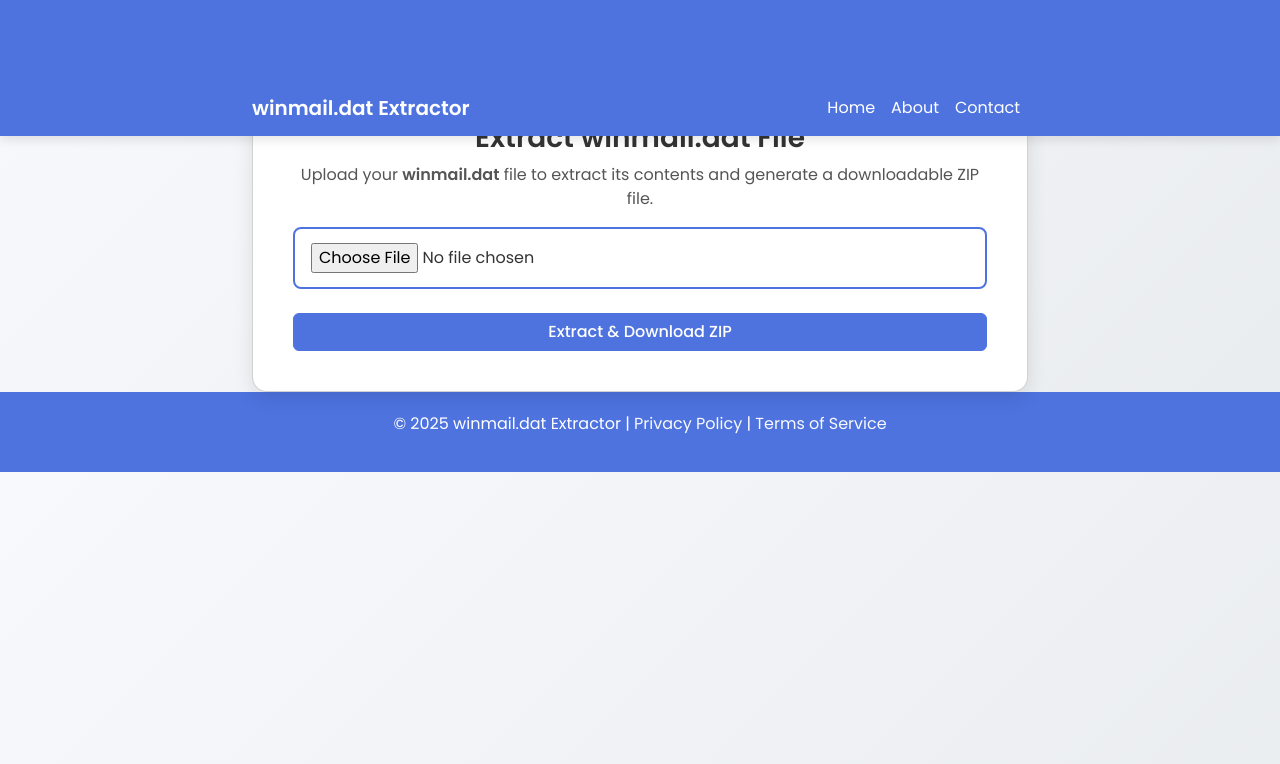
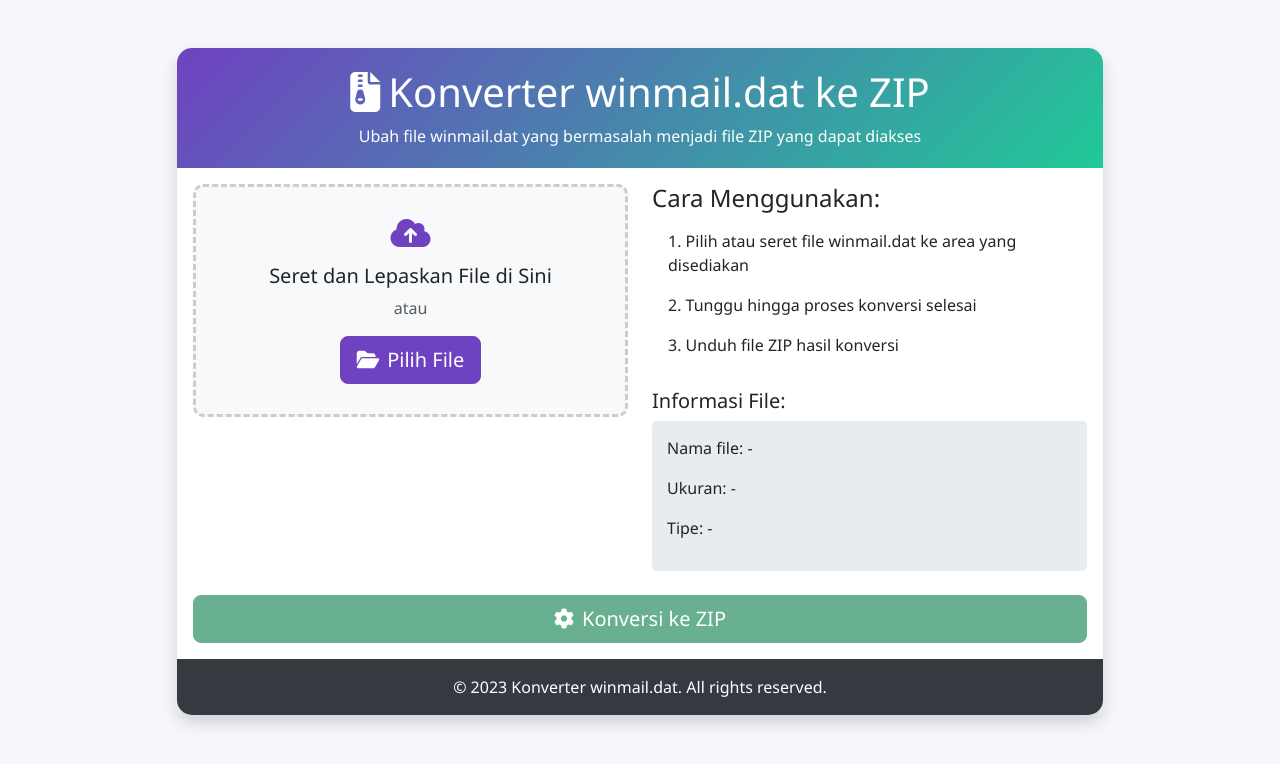
Before and after one commit to fs-andriann/fs-andriann.github.io, a plain HTML site: page index.html in a window 1280 px wide. Drawn offline with nearby package versions, Linux system fonts and the light colour scheme.

Commit message:
Update index.html

```diff
--- a/index.html
+++ b/index.html
@@ -1,242 +1,321 @@
 <!DOCTYPE html>
-<html lang="en">
+<html lang="id">
 <head>
     <meta charset="UTF-8">
     <meta name="viewport" content="width=device-width, initial-scale=1.0">
-  <title>Extract winmail.dat</title>
-  <!-- Bootstrap 5 CSS -->
-  <link href="https://cdn.jsdelivr.net/npm/bootstrap@5.3.0-alpha1/dist/css/bootstrap.min.css" rel="stylesheet">
-  <!-- Google Fonts -->
-  <link href="https://fonts.googleapis.com/css2?family=Poppins:wght@400;500;600&display=swap" rel="stylesheet">
+    <title>Konverter winmail.dat ke ZIP</title>
+    <link href="https://cdn.jsdelivr.net/npm/bootstrap@5.3.0/dist/css/bootstrap.min.css" rel="stylesheet">
+    <link rel="stylesheet" href="https://cdnjs.cloudflare.com/ajax/libs/font-awesome/6.4.0/css/all.min.css">
     <style>
+        :root {
+            --primary-color: #6f42c1;
+            --secondary-color: #20c997;
+            --dark-color: #343a40;
+            --light-color: #f8f9fa;
+        }
+
         body {
-      background: linear-gradient(135deg, #f8f9fc, #e9ecef);
-      font-family: 'Poppins', sans-serif;
-      color: #333;
+            background-color: #f5f7fb;
+            font-family: 'Segoe UI', Tahoma, Geneva, Verdana, sans-serif;
         }
-    .navbar {
-      background-color: #4e73df;
-      box-shadow: 0 4px 10px rgba(0, 0, 0, 0.1);
+
+        .card {
+            border: none;
+            border-radius: 15px;
+            box-shadow: 0 0.5rem 1rem rgba(0, 0, 0, 0.15);
+            transition: transform 0.3s ease;
         }
-    .navbar-brand {
-      color: white !important;
-      font-weight: 600;
+
+        .card:hover {
+            transform: translateY(-5px);
         }
-    .navbar-nav .nav-link {
-      color: white !important;
+
+        .header {
+            background: linear-gradient(135deg, var(--primary-color), var(--secondary-color));
+            color: white;
+            border-radius: 15px 15px 0 0;
+            padding: 20px;
         }
-    .navbar-nav .nav-link:hover {
-      color: #f8f9fc !important;
+
+        .drop-zone {
+            border: 3px dashed #ccc;
+            border-radius: 10px;
+            padding: 30px;
+            text-align: center;
+            cursor: pointer;
+            transition: all 0.3s ease;
+            background-color: #f8f9fa;
         }
-    .container {
-      max-width: 800px;
-      margin-top: 80px;
+
+        .drop-zone:hover, .drop-zone.dragover {
+            border-color: var(--primary-color);
+            background-color: rgba(111, 66, 193, 0.05);
         }
-    .card {
-      border-radius: 15px;
-      box-shadow: 0 6px 20px rgba(0, 0, 0, 0.1);
+
+        .btn-primary {
+            background-color: var(--primary-color);
+            border-color: var(--primary-color);
         }
-    .card-body {
-      background-color: #ffffff;
+
+        .btn-primary:hover {
+            background-color: #5a32a3;
+            border-color: #5a32a3;
         }
-    .card-title {
-      font-size: 28px;
-      font-weight: 600;
-      color: #333;
+
+        .btn-success {
+            background-color: var(--secondary-color);
+            border-color: var(--secondary-color);
         }
-    .card-text {
-      font-size: 16px;
-      color: #555;
+
+        .btn-success:hover {
+            background-color: #199d7a;
+            border-color: #199d7a;
         }
-    .btn-primary {
-      background-color: #4e73df;
-      border-color: #4e73df;
-      font-weight: 500;
-      transition: background-color 0.3s ease;
+
+        .progress {
+            height: 10px;
+            border-radius: 5px;
         }
-    .btn-primary:hover {
-      background-color: #3e5bb0;
+
+        .file-info {
+            background-color: #e9ecef;
+            border-radius: 5px;
+            padding: 15px;
         }
-    .btn-download {
-      background-color: #1cc88a;
+
+        .feature-icon {
+            font-size: 2rem;
+            color: var(--primary-color);
+            margin-bottom: 15px;
+        }
+
+        .step-number {
+            display: inline-block;
+            width: 30px;
+            height: 30px;
+            background-color: var(--primary-color);
             color: white;
-      border: none;
-      padding: 12px 30px;
-      font-size: 18px;
-      border-radius: 50px;
-      box-shadow: 0 6px 10px rgba(0, 0, 0, 0.1);
-      transition: background-color 0.3s ease;
+            border-radius: 50%;
+            text-align: center;
+            line-height: 30px;
+            margin-right: 10px;
         }
-    .btn-download:hover {
-      background-color: #17a67b;
-    }
-    .file-upload-container {
-      display: flex;
-      justify-content: center;
-      align-items: center;
-    }
-    .file-input-wrapper {
-      position: relative;
-      width: 100%;
-    }
-    .file-input {
-      width: 100%;
-      padding: 14px 16px;
-      background-color: #ffffff;
-      border: 2px solid #4e73df;
-      border-radius: 8px;
-      font-size: 16px;
-      color: #333;
-      transition: border-color 0.3s ease;
-    }
-    .file-input:focus {
-      border-color: #3e5bb0;
-      outline: none;
-    }
-    .loading-spinner {
-      display: none;
-      border: 4px solid #f3f3f3;
-      border-top: 4px solid #4e73df;
-      border-radius: 50%;
-      width: 50px;
-      height: 50px;
-      animation: spin 1s linear infinite;
-      margin: 30px auto;
-    }
-    @keyframes spin {
-      0% { transform: rotate(0deg); }
-      100% { transform: rotate(360deg); }
-    }
+
         footer {
-      background-color: #4e73df;
+            background-color: var(--dark-color);
             color: white;
-      padding: 20px 0;
-      text-align: center;
-    }
-    footer a {
-      color: #f8f9fc;
-      text-decoration: none;
-    }
-    footer a:hover {
-      color: #ffcc00;
+            border-radius: 0 0 15px 15px;
         }
     </style>
 </head>
 <body>
+    <div class="container my-5">
+        <div class="row justify-content-center">
+            <div class="col-lg-10">
+                <div class="card">
+                    <div class="header text-center">
+                        <h1><i class="fas fa-file-archive me-2"></i>Konverter winmail.dat ke ZIP</h1>
+                        <p class="mb-0">Ubah file winmail.dat yang bermasalah menjadi file ZIP yang dapat diakses</p>
+                    </div>
 
-  <!-- Navbar -->
-  <nav class="navbar navbar-expand-lg navbar-dark fixed-top">
-    <div class="container">
-      <a class="navbar-brand" href="#">winmail.dat Extractor</a>
-      <button class="navbar-toggler" type="button" data-bs-toggle="collapse" data-bs-target="#navbarNav" aria-controls="navbarNav" aria-expanded="false" aria-label="Toggle navigation">
-        <span class="navbar-toggler-icon"></span>
+                    <div class="card-body">
+                        <div class="row mb-4">
+                            <div class="col-md-6">
+                                <div class="drop-zone" id="dropZone">
+                                    <i class="fas fa-cloud-upload-alt feature-icon"></i>
+                                    <h5>Seret dan Lepaskan File di Sini</h5>
+                                    <p class="text-muted">atau</p>
+                                    <button class="btn btn-primary btn-lg" id="browseBtn">
+                                        <i class="fas fa-folder-open me-2"></i>Pilih File
                                     </button>
-      <div class="collapse navbar-collapse" id="navbarNav">
-        <ul class="navbar-nav ms-auto">
-          <li class="nav-item">
-            <a class="nav-link" href="#">Home</a>
-          </li>
-          <li class="nav-item">
-            <a class="nav-link" href="#">About</a>
-          </li>
-          <li class="nav-item">
-            <a class="nav-link" href="#">Contact</a>
-          </li>
-        </ul>
-      </div>
-    </div>
-  </nav>
-
-  <!-- Main Content -->
-  <div class="container">
-    <div class="card p-4">
-      <div class="card-body">
-        <h2 class="card-title text-center">Extract winmail.dat File</h2>
-        <p class="card-text text-center">Upload your <strong>winmail.dat</strong> file to extract its contents and generate a downloadable ZIP file.</p>
-
-        <!-- File Upload Section -->
-        <div class="file-upload-container">
-          <div class="file-input-wrapper">
-            <input type="file" class="file-input" id="winmailFile" accept=".dat" onchange="handleFileChange()">
+                                    <input type="file" id="fileInput" accept=".dat" hidden>
                                 </div>
                             </div>
 
-        <!-- Loading Spinner -->
-        <div id="loadingSpinner" class="loading-spinner"></div>
+                            <div class="col-md-6">
+                                <h4>Cara Menggunakan:</h4>
+                                <ol class="list-group list-group-numbered">
+                                    <li class="list-group-item border-0">Pilih atau seret file winmail.dat ke area yang disediakan</li>
+                                    <li class="list-group-item border-0">Tunggu hingga proses konversi selesai</li>
+                                    <li class="list-group-item border-0">Unduh file ZIP hasil konversi</li>
+                                </ol>
 
-        <!-- Button to Start Extraction -->
-        <button id="extractButton" class="btn btn-primary w-100 mt-4" onclick="extractAndZipFile()">Extract & Download ZIP</button>
-
-        <!-- Download Link -->
-        <a id="downloadLink" href="#" class="btn-download mt-4 d-none" download="winmail_contents.zip">Download ZIP</a>
+                                <div class="mt-4">
+                                    <h5>Informasi File:</h5>
+                                    <div class="file-info">
+                                        <p id="fileName">Nama file: -</p>
+                                        <p id="fileSize">Ukuran: -</p>
+                                        <p id="fileType">Tipe: -</p>
+                                    </div>
                                 </div>
                             </div>
                         </div>
 
-  <!-- Footer -->
-  <footer>
-    <p>&copy; 2025 winmail.dat Extractor | <a href="#">Privacy Policy</a> | <a href="#">Terms of Service</a></p>
+                        <div class="progress mb-3" id="progressBar" style="display: none;">
+                            <div class="progress-bar progress-bar-striped progress-bar-animated" role="progressbar" style="width: 0%"></div>
+                        </div>
+
+                        <div class="d-grid gap-2">
+                            <button class="btn btn-success btn-lg" id="convertBtn" disabled>
+                                <i class="fas fa-cog me-2"></i>Konversi ke ZIP
+                            </button>
+                            <a class="btn btn-primary btn-lg" id="downloadBtn" style="display: none;" download>
+                                <i class="fas fa-download me-2"></i>Unduh File ZIP
+                            </a>
+                        </div>
+                    </div>
+
+                    <footer class="text-center py-3">
+                        <p class="mb-0">&copy; 2023 Konverter winmail.dat. All rights reserved.</p>
                     </footer>
+                </div>
+            </div>
+        </div>
+    </div>
 
-  <!-- JS Libraries -->
-  <script src="https://cdn.jsdelivr.net/npm/jszip@3.7.1/dist/jszip.min.js"></script>
-  <script src="https://cdn.jsdelivr.net/npm/winmail-reader@1.3.1/dist/winmail-reader.min.js"></script>
+    <script src="https://cdn.jsdelivr.net/npm/bootstrap@5.3.0/dist/js/bootstrap.bundle.min.js"></script>
+    <script src="https://cdnjs.cloudflare.com/ajax/libs/jszip/3.10.1/jszip.min.js"></script>
+    <script>
+        document.addEventListener('DOMContentLoaded', function() {
+            const dropZone = document.getElementById('dropZone');
+            const fileInput = document.getElementById('fileInput');
+            const browseBtn = document.getElementById('browseBtn');
+            const convertBtn = document.getElementById('convertBtn');
+            const downloadBtn = document.getElementById('downloadBtn');
+            const progressBar = document.getElementById('progressBar');
+            const fileName = document.getElementById('fileName');
+            const fileSize = document.getElementById('fileSize');
+            const fileType = document.getElementById('fileType');
 
-  <script>
-    let fileSelected = false;
+            let selectedFile = null;
 
-    function handleFileChange() {
-      fileSelected = document.getElementById('winmailFile').files.length > 0;
-      document.getElementById('extractButton').disabled = !fileSelected;
+            // Event listeners untuk drag and drop
+            ['dragenter', 'dragover', 'dragleave', 'drop'].forEach(eventName => {
+                dropZone.addEventListener(eventName, preventDefaults, false);
+            });
+
+            function preventDefaults(e) {
+                e.preventDefault();
+                e.stopPropagation();
             }
 
-    function extractAndZipFile() {
-      if (!fileSelected) {
-        alert('Please select a winmail.dat file!');
-        return;
+            ['dragenter', 'dragover'].forEach(eventName => {
+                dropZone.addEventListener(eventName, highlight, false);
+            });
+
+            ['dragleave', 'drop'].forEach(eventName => {
+                dropZone.addEventListener(eventName, unhighlight, false);
+            });
+
+            function highlight() {
+                dropZone.classList.add('dragover');
             }
 
-      const fileInput = document.getElementById('winmailFile');
-      const file = fileInput.files[0];
+            function unhighlight() {
+                dropZone.classList.remove('dragover');
+            }
 
-      const reader = new FileReader();
-      reader.onload = async function(event) {
-        const fileContent = event.target.result;
+            dropZone.addEventListener('drop', handleDrop, false);
 
-        // Show loading spinner while extracting
-        document.getElementById('loadingSpinner').style.display = 'block';
-        const parser = new WinmailReader(fileContent);
-        const result = parser.parse();
+            function handleDrop(e) {
+                const dt = e.dataTransfer;
+                const files = dt.files;
+                handleFiles(files);
+            }
 
-        // Create ZIP file
-        const zip = new JSZip();
-        const extractedFiles = result.files;
-
-        // Add extracted files to ZIP
-        extractedFiles.forEach((file, index) => {
-          zip.file(`file${index + 1}.${file.extension}`, file.content);
+            browseBtn.addEventListener('click', () => {
+                fileInput.click();
             });
 
-        // Generate ZIP file and make it downloadable
-        zip.generateAsync({ type: 'blob' }).then(function(content) {
-          const downloadLink = document.getElementById('downloadLink');
-          const blob = new Blob([content], { type: 'application/zip' });
-          const url = URL.createObjectURL(blob);
+            fileInput.addEventListener('change', () => {
+                handleFiles(fileInput.files);
+            });
 
-          // Hide loading spinner and show download link
-          document.getElementById('loadingSpinner').style.display = 'none';
-          downloadLink.href = url;
-          downloadLink.classList.remove('d-none');
+            function handleFiles(files) {
+                if (files.length > 0) {
+                    selectedFile = files[0];
+                    updateFileInfo(selectedFile);
+                    convertBtn.disabled = false;
+                }
+            }
+
+            function updateFileInfo(file) {
+                fileName.textContent = `Nama file: ${file.name}`;
+                fileSize.textContent = `Ukuran: ${formatFileSize(file.size)}`;
+                fileType.textContent = `Tipe: ${file.type || 'tidak diketahui'}`;
+            }
+
+            function formatFileSize(bytes) {
+                if (bytes === 0) return '0 Bytes';
+                const k = 1024;
+                const sizes = ['Bytes', 'KB', 'MB', 'GB'];
+                const i = Math.floor(Math.log(bytes) / Math.log(k));
+                return parseFloat((bytes / Math.pow(k, i)).toFixed(2)) + ' ' + sizes[i];
+            }
+
+            convertBtn.addEventListener('click', convertFile);
+
+            function convertFile() {
+                if (!selectedFile) return;
+
+                // Tampilkan progress bar
+                progressBar.style.display = 'block';
+                const progressBarInner = progressBar.querySelector('.progress-bar');
+
+                // Simulasi proses konversi
+                let progress = 0;
+                const interval = setInterval(() => {
+                    progress += 5;
+                    progressBarInner.style.width = `${progress}%`;
+
+                    if (progress >= 100) {
+                        clearInterval(interval);
+
+                        // Proses konversi selesai
+                        // Dalam implementasi nyata, di sini akan dilakukan konversi sebenarnya
+                        // Untuk demo, kita akan membuat file ZIP contoh
+                        createDemoZip(selectedFile);
+                    }
+                }, 100);
+            }
+
+            function createDemoZip(file) {
+                // Membuat ZIP file demo (dalam implementasi nyata, ini akan memproses winmail.dat)
+                const zip = new JSZip();
+
+                // Menambahkan file asli ke ZIP (dalam implementasi nyata, ini akan mengekstrak konten dari winmail.dat)
+                zip.file("README.txt", "File ini adalah hasil konversi dari winmail.dat. Dalam implementasi nyata, file asli akan diproses dan kontennya akan diekstrak.");
+
+                // Menambahkan informasi file asli
+                zip.file("original_file_info.txt", `Nama file asli: ${file.name}\nUkuran: ${file.size} bytes`);
+
+                // Generate ZIP file
+                zip.generateAsync({type: "blob"})
+                .then(function(content) {
+                    // Buat URL untuk file ZIP
+                    const zipUrl = URL.createObjectURL(content);
+
+                    // Tampilkan tombol download
+                    downloadBtn.href = zipUrl;
+                    downloadBtn.download = file.name.replace('.dat', '') + '.zip';
+                    downloadBtn.style.display = 'block';
+
+                    // Scroll ke tombol download
+                    downloadBtn.scrollIntoView({behavior: 'smooth'});
                 });
-      };
+            }
 
-      // Read the file as an ArrayBuffer
-      reader.readAsArrayBuffer(file);
-    }
+            // Menambahkan animasi pada elemen
+            const card = document.querySelector('.card');
+            card.style.opacity = '0';
+            card.style.transform = 'translateY(20px)';
+
+            setTimeout(() => {
+                card.style.transition = 'opacity 0.5s ease, transform 0.5s ease';
+                card.style.opacity = '1';
+                card.style.transform = 'translateY(0)';
+            }, 100);
+        });
     </script>
-
-  <!-- Bootstrap JS (For modals, tooltips, etc.) -->
-  <script src="https://cdn.jsdelivr.net/npm/@popperjs/core@2.11.6/dist/umd/popper.min.js"></script>
-  <script src="https://cdn.jsdelivr.net/npm/bootstrap@5.3.0-alpha1/dist/js/bootstrap.min.js"></script>
 </body>
 </html>
```
Lines whose indentation alone changed are shown as unchanged.
